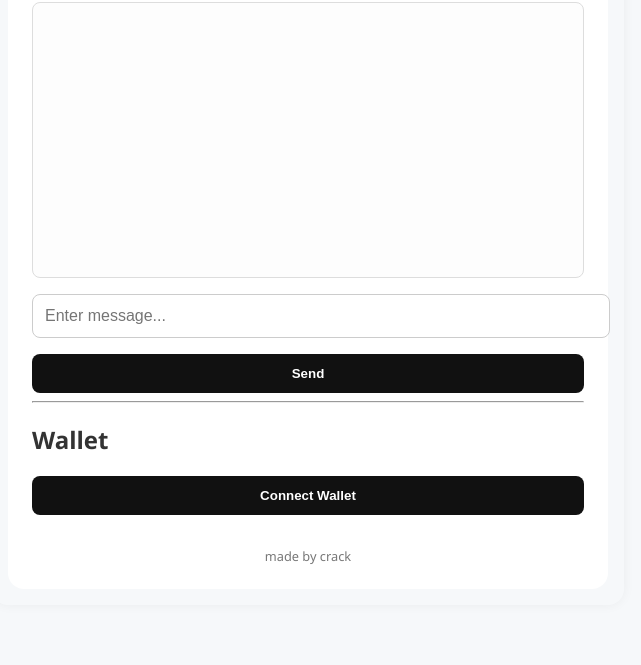
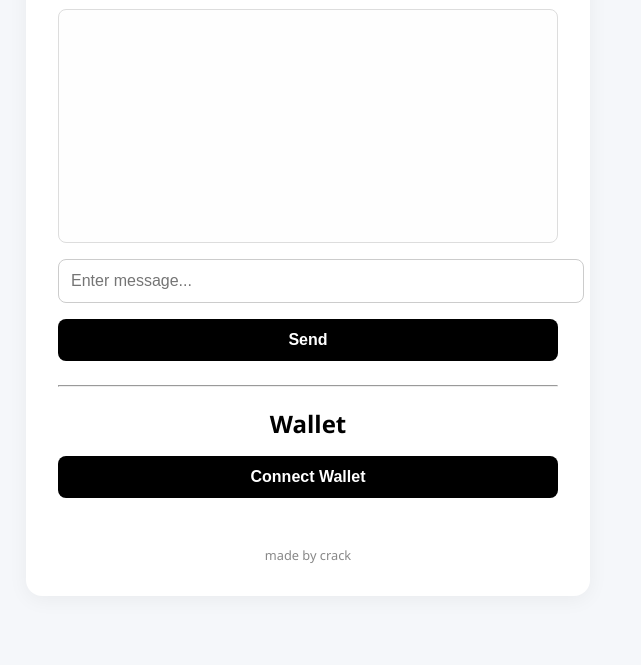
Before and after one commit to Krusherk/monchat, a plain HTML site: page index.html in a window 1280 px wide. Shown: the part 135-800 px from the top of the page, without its empty margins (332-973 px from the left). Drawn offline with Linux system fonts and the light colour scheme.

Commit message:
Update style.css

```diff
--- a/style.css
+++ b/style.css
@@ -1,65 +1,64 @@
 body {
   font-family: 'Segoe UI', sans-serif;
-  background: #f6f8fa;
-  color: #333;
-  max-width: 600px;
-  margin: 2rem auto;
-  padding: 1rem;
-  border-radius: 1rem;
-  box-shadow: 0 0 12px rgba(0, 0, 0, 0.05);
+  background: #f5f7fa;
+  margin: 0;
+  padding: 2rem;
 }
 
 #app {
+  max-width: 500px;
+  margin: auto;
   background: white;
-  padding: 1.5rem;
+  padding: 2rem;
   border-radius: 1rem;
+  box-shadow: 0 4px 20px rgba(0,0,0,0.05);
 }
 
-h1 {
-  font-size: 1.5rem;
+h1, h2 {
+  text-align: center;
+  font-weight: bold;
   margin-bottom: 1rem;
-  text-align: center;
-  color: #111;
 }
 
 .chat-box {
-  height: 250px;
+  height: 200px;
   overflow-y: auto;
   border: 1px solid #ddd;
-  padding: 0.75rem;
   border-radius: 0.5rem;
-  background: #fdfdfd;
+  padding: 1rem;
   margin-bottom: 1rem;
+  background: #fefefe;
 }
 
 input {
   width: 100%;
   padding: 0.75rem;
+  font-size: 1rem;
+  border: 1px solid #ccc;
   border-radius: 0.5rem;
-  border: 1px solid #ccc;
   margin-bottom: 1rem;
-  font-size: 1rem;
 }
 
 button {
   width: 100%;
   padding: 0.75rem;
-  background: #111;
+  font-size: 1rem;
+  background: black;
   color: white;
   border: none;
   border-radius: 0.5rem;
   font-weight: bold;
   cursor: pointer;
-  transition: background 0.2s;
+  margin-bottom: 1rem;
 }
 
 button:hover {
-  background: #444;
+  background: #333;
 }
 
 footer {
+  text-align: center;
   font-size: 0.8rem;
-  color: #777;
+  color: #888;
   margin-top: 2rem;
-  text-align: center;
 }
```
